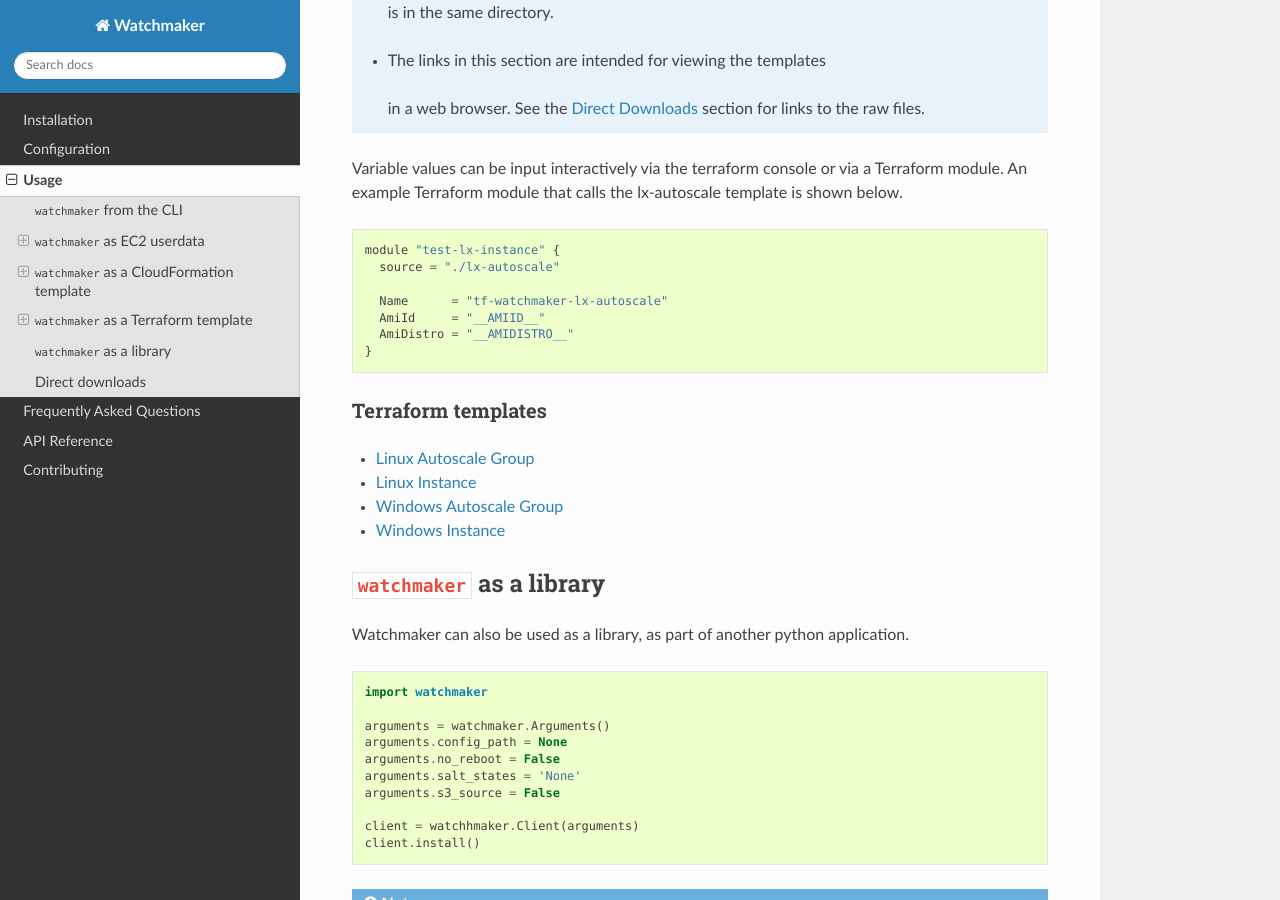
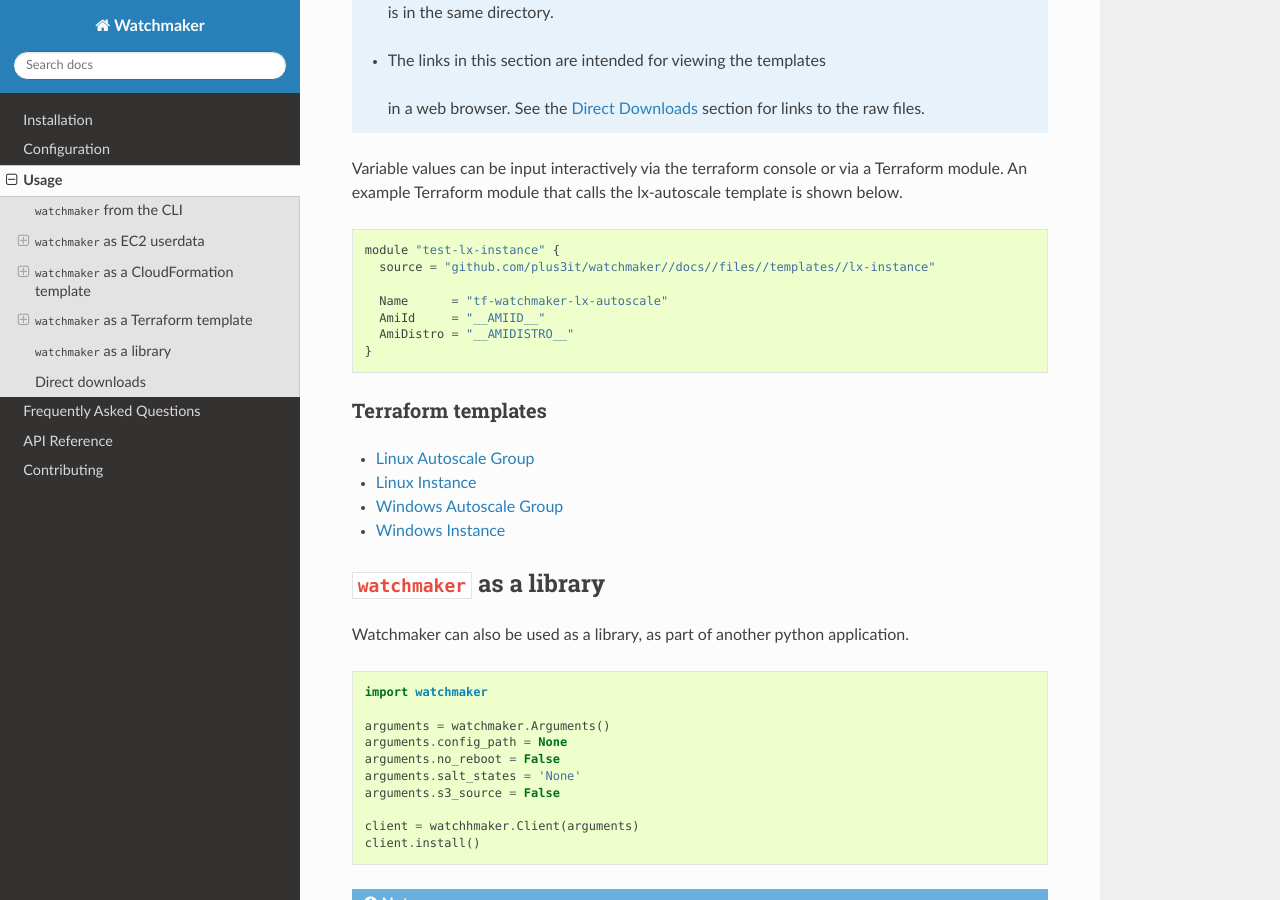
Before and after one commit to plus3it/watchmaker, a Sphinx documentation site: the page built from docs/usage.md, in a window 1280 px wide and 900 px high, scrolled down 3666 px. Built offline with Sphinx 7.4.7 and the Read the Docs theme 2.0.0, drawn with Linux system fonts in a browser that asks for light colours.

Commit message:
Updated terraform module import example
Modified from local module import to import from github

````diff
--- a/docs/usage.md
+++ b/docs/usage.md
@@ -210,7 +210,7 @@
 
 ```
 module "test-lx-instance" {
-  source = "./lx-autoscale"
+  source = "github.com/plus3it/watchmaker//docs//files//templates//lx-instance"
 
   Name      = "tf-watchmaker-lx-autoscale"
   AmiId     = "__AMIID__"
````
